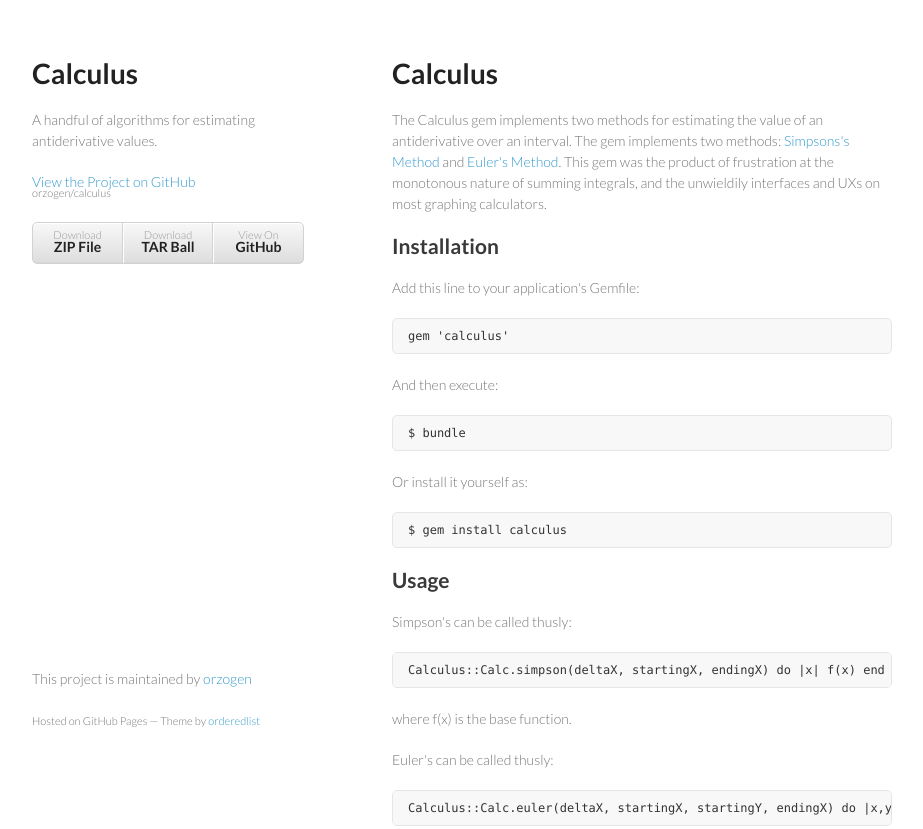
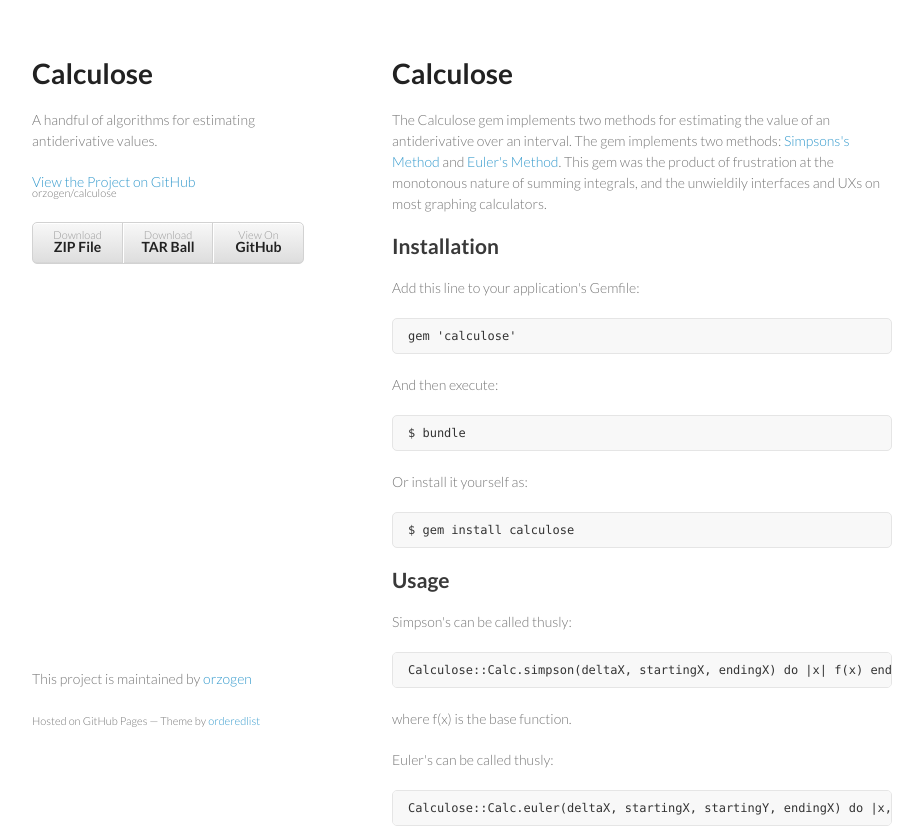
Before and after one commit to djru/calculose, a plain HTML site: page index.html in a window 1280 px wide. Shown: the top 829 px of the page, without its empty margins (178-1101 px from the left). Drawn offline with Linux system fonts and the light colour scheme.

Commit message:
Create gh-pages branch via GitHub

```diff
--- a/index.html
+++ b/index.html
@@ -3,7 +3,7 @@
   <head>
     <meta charset="utf-8">
     <meta http-equiv="X-UA-Compatible" content="chrome=1">
-    <title>Calculus by orzogen</title>
+    <title>Calculose by orzogen</title>
 
     <link rel="stylesheet" href="stylesheets/styles.css">
     <link rel="stylesheet" href="stylesheets/pygment_trac.css">
@@ -15,28 +15,28 @@
   <body>
     <div class="wrapper">
       <header>
-        <h1>Calculus</h1>
+        <h1>Calculose</h1>
         <p>A handful of algorithms for estimating antiderivative values.</p>
 
-        <p class="view"><a href="https://github.com/orzogen/calculus">View the Project on GitHub <small>orzogen/calculus</small></a></p>
+        <p class="view"><a href="https://github.com/orzogen/calculose">View the Project on GitHub <small>orzogen/calculose</small></a></p>
 
 
         <ul>
-          <li><a href="https://github.com/orzogen/calculus/zipball/master">Download <strong>ZIP File</strong></a></li>
-          <li><a href="https://github.com/orzogen/calculus/tarball/master">Download <strong>TAR Ball</strong></a></li>
-          <li><a href="https://github.com/orzogen/calculus">View On <strong>GitHub</strong></a></li>
+          <li><a href="https://github.com/orzogen/calculose/zipball/master">Download <strong>ZIP File</strong></a></li>
+          <li><a href="https://github.com/orzogen/calculose/tarball/master">Download <strong>TAR Ball</strong></a></li>
+          <li><a href="https://github.com/orzogen/calculose">View On <strong>GitHub</strong></a></li>
         </ul>
       </header>
       <section>
-        <h1>Calculus</h1>
+        <h1>Calculose</h1>
 
-<p>The Calculus gem implements two methods for estimating the value of an antiderivative over an interval. The gem implements two methods: <a href="http://en.wikipedia.org/wiki/Simpson's_rule">Simpsons's Method</a> and <a href="http://en.wikipedia.org/wiki/Euler_method">Euler's Method</a>. This gem was the product of frustration at the monotonous nature of summing integrals, and the unwieldily interfaces and UXs on most graphing calculators.</p>
+<p>The Calculose gem implements two methods for estimating the value of an antiderivative over an interval. The gem implements two methods: <a href="http://en.wikipedia.org/wiki/Simpson's_rule">Simpsons's Method</a> and <a href="http://en.wikipedia.org/wiki/Euler_method">Euler's Method</a>. This gem was the product of frustration at the monotonous nature of summing integrals, and the unwieldily interfaces and UXs on most graphing calculators.</p>
 
 <h2>Installation</h2>
 
 <p>Add this line to your application's Gemfile:</p>
 
-<pre><code>gem 'calculus'
+<pre><code>gem 'calculose'
 </code></pre>
 
 <p>And then execute:</p>
@@ -46,21 +46,21 @@
 
 <p>Or install it yourself as:</p>
 
-<pre><code>$ gem install calculus
+<pre><code>$ gem install calculose
 </code></pre>
 
 <h2>Usage</h2>
 
 <p>Simpson's can be called thusly:</p>
 
-<pre><code>Calculus::Calc.simpson(deltaX, startingX, endingX) do |x| f(x) end
+<pre><code>Calculose::Calc.simpson(deltaX, startingX, endingX) do |x| f(x) end
 </code></pre>
 
 <p>where f(x) is the base function.</p>
 
 <p>Euler's can be called thusly:</p>
 
-<pre><code>Calculus::Calc.euler(deltaX, startingX, startingY, endingX) do |x,y| f(x) end
+<pre><code>Calculose::Calc.euler(deltaX, startingX, startingY, endingX) do |x,y| f(x) end
 </code></pre>
 
 <p>Note that <strong>both x and y</strong> are passed to the block by the function.</p>
--- a/params.json
+++ b/params.json
@@ -1 +1 @@
-{"google":"","body":"# Calculus\r\n\r\nThe Calculus gem implements two methods for estimating the value of an antiderivative over an interval. The gem implements two methods: [Simpsons's Method](http://en.wikipedia.org/wiki/Simpson's_rule) and [Euler's Method](http://en.wikipedia.org/wiki/Euler_method). This gem was the product of frustration at the monotonous nature of summing integrals, and the unwieldily interfaces and UXs on most graphing calculators.\r\n\r\n## Installation\r\n\r\nAdd this line to your application's Gemfile:\r\n\r\n    gem 'calculus'\r\n\r\nAnd then execute:\r\n\r\n    $ bundle\r\n\r\nOr install it yourself as:\r\n\r\n    $ gem install calculus\r\n\r\n## Usage\r\n\r\nSimpson's can be called thusly:\r\n\r\n    Calculus::Calc.simpson(deltaX, startingX, endingX) do |x| f(x) end\r\n\r\nwhere f(x) is the base function.\r\n\r\n\r\nEuler's can be called thusly:\r\n\r\n    Calculus::Calc.euler(deltaX, startingX, startingY, endingX) do |x,y| f(x) end\r\n    \r\nNote that **both x and y** are passed to the block by the function.\r\n\r\n##To do\r\n\r\n* CLI\r\n* More algorithms","name":"Calculus","tagline":"A handful of algorithms for estimating antiderivative values.","note":"Don't delete this file! It's used internally to help with page regeneration."}
+{"note":"Don't delete this file! It's used internally to help with page regeneration.","google":"","tagline":"A handful of algorithms for estimating antiderivative values.","body":"# Calculose\r\n\r\nThe Calculose gem implements two methods for estimating the value of an antiderivative over an interval. The gem implements two methods: [Simpsons's Method](http://en.wikipedia.org/wiki/Simpson's_rule) and [Euler's Method](http://en.wikipedia.org/wiki/Euler_method). This gem was the product of frustration at the monotonous nature of summing integrals, and the unwieldily interfaces and UXs on most graphing calculators.\r\n\r\n## Installation\r\n\r\nAdd this line to your application's Gemfile:\r\n\r\n    gem 'calculose'\r\n\r\nAnd then execute:\r\n\r\n    $ bundle\r\n\r\nOr install it yourself as:\r\n\r\n    $ gem install calculose\r\n\r\n## Usage\r\n\r\nSimpson's can be called thusly:\r\n\r\n    Calculose::Calc.simpson(deltaX, startingX, endingX) do |x| f(x) end\r\n\r\nwhere f(x) is the base function.\r\n\r\n\r\nEuler's can be called thusly:\r\n\r\n    Calculose::Calc.euler(deltaX, startingX, startingY, endingX) do |x,y| f(x) end\r\n    \r\nNote that **both x and y** are passed to the block by the function.\r\n\r\n##To do\r\n\r\n* CLI\r\n* More algorithms","name":"Calculose"}
```
